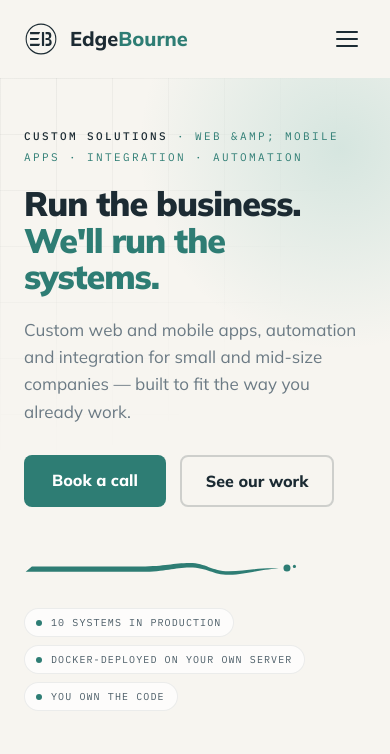
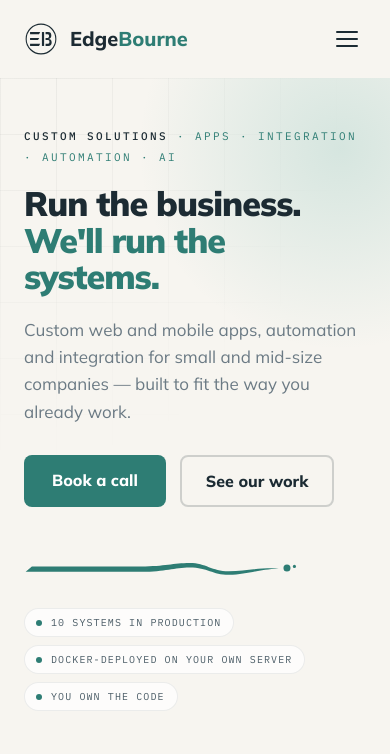
Before and after one commit to ruolez/Edgebourne, a Flask app: page / in a window 390 px wide. Shown: the top 754 px of the page. Run offline with Flask 3, Linux system fonts and the light colour scheme; data that the repository does not hold is empty; some libraries are stand-ins or nearby versions.

Commit message:
feat(site): shorten the strapline to make room for AI
"WEB & MOBILE APPS · INTEGRATION · AUTOMATION" becomes
"APPS · INTEGRATION · AUTOMATION · AI" in the hero and the footer, now that
AI is a service rather than a side note. Still one line at 1440.

Migration 010 is guarded on the previous value, so a strapline edited in
Admin > Site content keeps its wording; re-running changes nothing. The
template fallbacks and 002_seed.sql move in step, which also retires a latent
double-escape in the homepage fallback (it carried a literal &amp;).

Co-Authored-By: Claude Opus 5 (1M context) <noreply@anthropic.com>
Claude-Session: https://claude.ai/code/session_01HP8ZBVCCrpP8mmNjSg1Kh5

```diff
--- a/backend/templates/_footer.html
+++ b/backend/templates/_footer.html
@@ -5,7 +5,7 @@
         <svg viewBox="0 0 190 190" class="brand-seal"><use href="#seal"/></svg>
         <span class="wordmark wordmark-light">Edge<span class="accent">Bourne</span></span>
       </a>
-      <p class="footer-strap">{{ setting('hero_eyebrow_strong', 'CUSTOM SOLUTIONS') }} · {{ setting('hero_eyebrow', 'WEB & MOBILE APPS · INTEGRATION · AUTOMATION') }}</p>
+      <p class="footer-strap">{{ setting('hero_eyebrow_strong', 'CUSTOM SOLUTIONS') }} · {{ setting('hero_eyebrow', 'APPS · INTEGRATION · AUTOMATION · AI') }}</p>
       <svg class="stream stream-footer" viewBox="0 0 350 30"><use href="#stream"/></svg>
       <p class="footer-note">Custom systems for small and mid-size companies. Built on your own infrastructure, documented, and handed over.</p>
     </div>
--- a/backend/templates/public/home.html
+++ b/backend/templates/public/home.html
@@ -9,7 +9,7 @@
     <svg class="hero-seal" viewBox="0 0 190 190"><use href="#seal"/></svg>
   </div>
   <div class="wrap hero-inner">
-    <p class="eyebrow eyebrow-hero"><strong>{{ setting('hero_eyebrow_strong', 'CUSTOM SOLUTIONS') }}</strong> · {{ setting('hero_eyebrow', 'WEB &amp; MOBILE APPS · INTEGRATION · AUTOMATION') }}</p>
+    <p class="eyebrow eyebrow-hero"><strong>{{ setting('hero_eyebrow_strong', 'CUSTOM SOLUTIONS') }}</strong> · {{ setting('hero_eyebrow', 'APPS · INTEGRATION · AUTOMATION · AI') }}</p>
     <h1>{{ setting('hero_title', 'Run the business.') }}<br><span class="accent">{{ setting('hero_title_accent', "We'll run the systems.") }}</span></h1>
     <p class="lead lead-hero">{{ setting('hero_sub', 'Custom web and mobile apps, automation and integration for small and mid-size companies — built to fit the way you already work.') }}</p>
     <div class="btn-row">
```
Also changed, not shown: backend/migrations/002_seed.sql, backend/migrations/010_hero_eyebrow_ai.sql (added).
